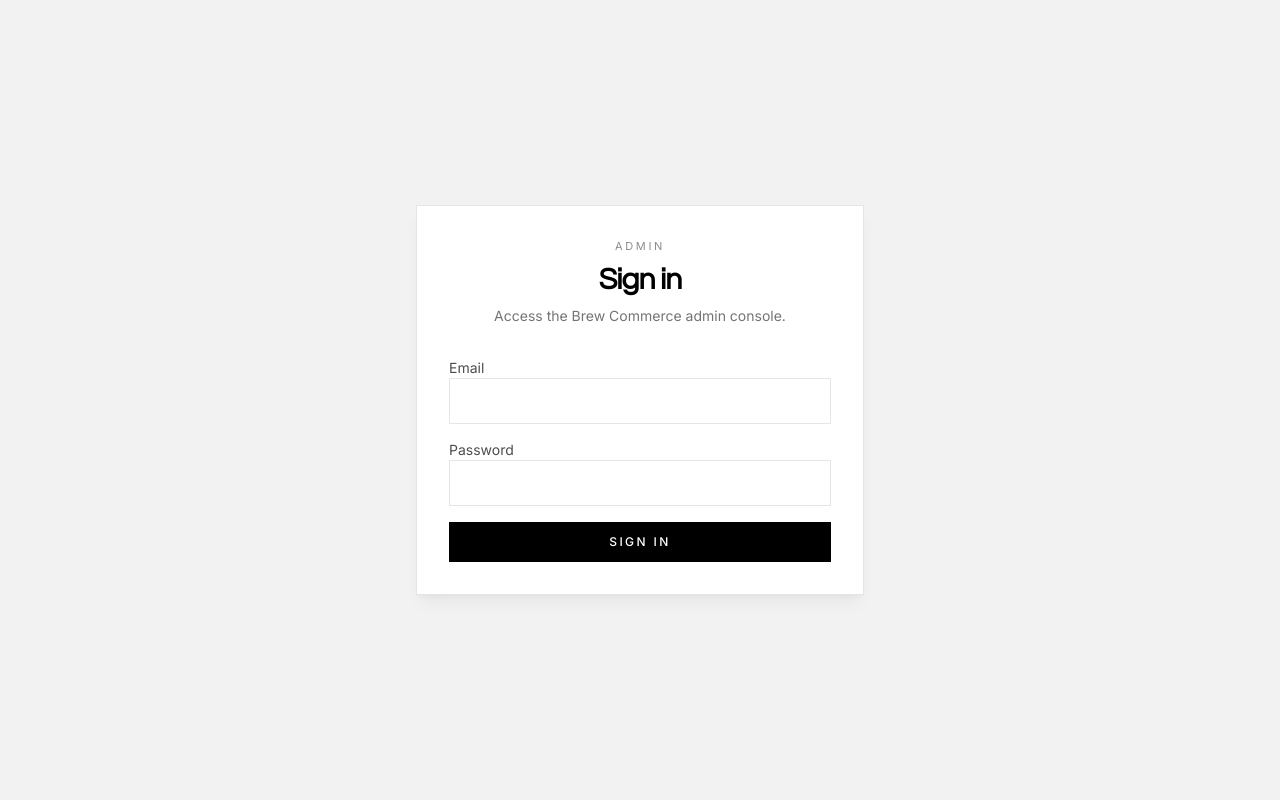
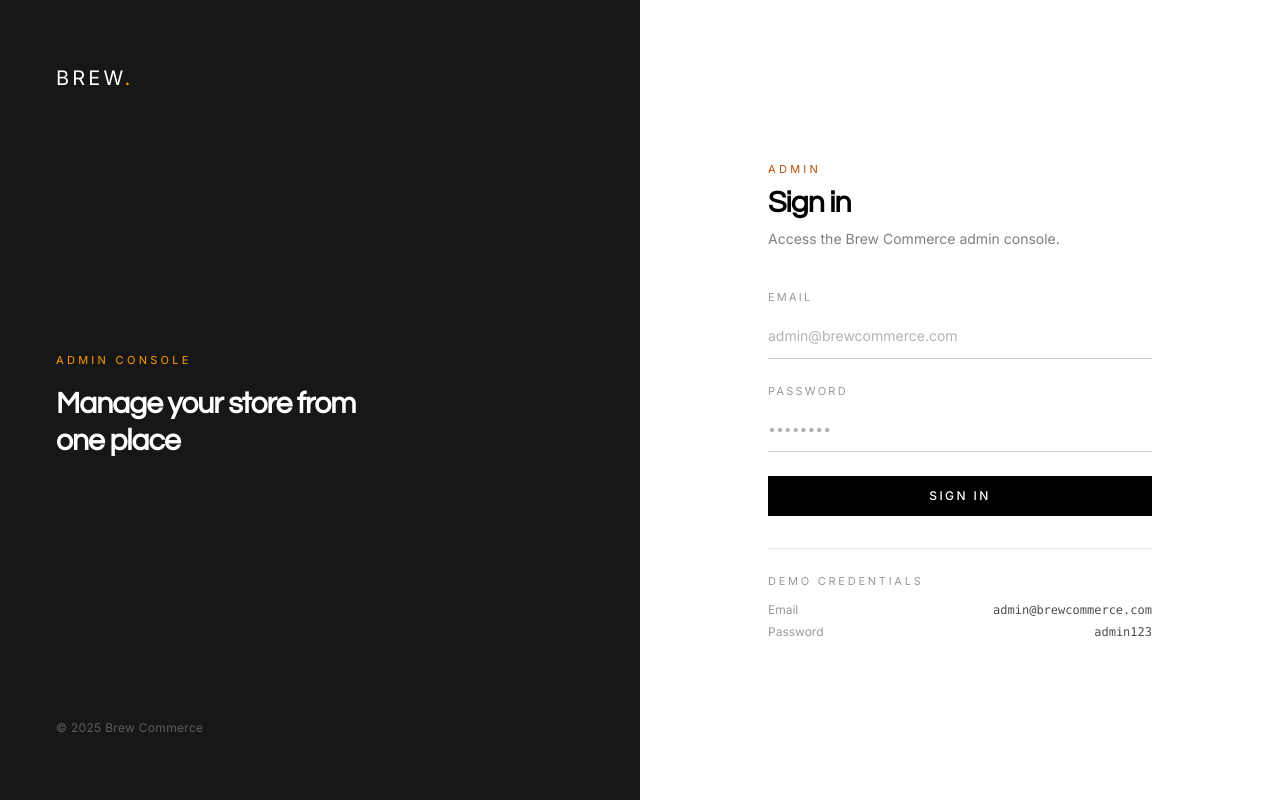
Before and after one commit to ThalitadosReis/brew-commerce, a Next.js app: page /admin-login in a window 1280 px wide. Built offline with nearby package versions, Linux system fonts and the light colour scheme.

Commit message:
redesign admin login with split panel and demo credentials

```diff
--- a/src/app/(admin)/admin-login/page.tsx
+++ b/src/app/(admin)/admin-login/page.tsx
@@ -2,8 +2,12 @@
 
 import { FormEvent, useState } from "react";
 import { useRouter } from "next/navigation";
+import { CircleNotchIcon } from "@phosphor-icons/react";
 
 import { useAuth } from "@/contexts/AuthContext";
+
+const inputClass =
+  "w-full bg-transparent border-b border-black/20 py-3 text-sm outline-none transition-colors focus:border-black placeholder:text-black/30";
 
 export default function AdminLogin() {
   const router = useRouter();
@@ -27,51 +31,103 @@
   };
 
   return (
-    <div className="mx-auto flex min-h-screen max-w-7xl items-center justify-center px-4 py-20 md:px-6">
-      <div className="w-full max-w-md border border-black/10 bg-white p-8 shadow-lg shadow-black/5">
-        <div className="mb-8 space-y-2 text-center">
-          <p className="text-[11px] uppercase tracking-[0.24em] text-black/45">
+    <div className="min-h-screen grid lg:grid-cols-2">
+      {/* Left — brand panel */}
+      <div className="hidden lg:flex flex-col justify-between bg-neutral-900 px-14 py-16">
+        <p className="text-xl uppercase tracking-[0.16em] text-white">
+          brew<span className="text-amber-500">.</span>
+        </p>
+        <div className="space-y-4">
+          <p className="text-[11px] uppercase tracking-[0.3em] text-amber-500">
+            Admin console
+          </p>
+          <h2 className="text-3xl font-semibold tracking-[-0.03em] text-white leading-tight max-w-xs">
+            Manage your store from one place
+          </h2>
+        </div>
+        <p className="text-xs text-white/30 tracking-wide">
+          © {new Date().getFullYear()} Brew Commerce
+        </p>
+      </div>
+
+      {/* Right — form */}
+      <div className="flex items-center justify-center px-6 py-16 bg-white">
+        <div className="w-full max-w-sm">
+          {/* Mobile brand */}
+          <p className="lg:hidden text-xl uppercase tracking-[0.16em] text-black mb-10">
+            brew<span className="text-amber-700">.</span>
+          </p>
+
+          <div className="mb-10 space-y-2">
+            <p className="text-[11px] uppercase tracking-[0.3em] text-amber-700">
               Admin
             </p>
             <h1 className="text-3xl font-semibold tracking-[-0.03em] text-black">
               Sign in
             </h1>
-          <p className="text-sm text-black/55">
+            <p className="text-sm text-black/50">
               Access the Brew Commerce admin console.
             </p>
           </div>
 
-        <form className="space-y-4" onSubmit={handleSubmit}>
-          <label className="block space-y-2 text-sm text-black/70">
-            <span>Email</span>
+          <form className="space-y-6" onSubmit={handleSubmit} noValidate>
+            <label className="block">
+              <span className="text-[11px] uppercase tracking-[0.2em] text-black/40 mb-2 block">
+                Email
+              </span>
               <input
                 type="email"
                 value={email}
-              onChange={(event) => setEmail(event.target.value)}
+                onChange={(e) => setEmail(e.target.value)}
+                placeholder="admin@brewcommerce.com"
                 required
-              className="w-full border border-black/10 px-4 py-3 text-sm text-black outline-none transition-colors focus:border-black/25"
+                className={inputClass}
               />
             </label>
 
-          <label className="block space-y-2 text-sm text-black/70">
-            <span>Password</span>
+            <label className="block">
+              <span className="text-[11px] uppercase tracking-[0.2em] text-black/40 mb-2 block">
+                Password
+              </span>
               <input
                 type="password"
                 value={password}
-              onChange={(event) => setPassword(event.target.value)}
+                onChange={(e) => setPassword(e.target.value)}
+                placeholder="••••••••"
                 required
-              className="w-full border border-black/10 px-4 py-3 text-sm text-black outline-none transition-colors focus:border-black/25"
+                className={inputClass}
               />
             </label>
 
             <button
               type="submit"
               disabled={submitting}
-            className="w-full bg-black px-4 py-3 text-xs font-medium uppercase tracking-[0.2em] text-white transition-colors hover:bg-black/85 disabled:opacity-50"
+              className="flex w-full items-center justify-center gap-2 bg-black px-4 py-3 text-xs font-medium uppercase tracking-[0.2em] text-white transition-colors hover:bg-black/85 disabled:opacity-50"
             >
+              {submitting && (
+                <CircleNotchIcon className="w-4 h-4 animate-spin" weight="bold" />
+              )}
               {submitting ? "Signing in..." : "Sign in"}
             </button>
           </form>
+
+          {/* Demo credentials */}
+          <div className="mt-8 border-t border-black/10 pt-6 space-y-3">
+            <p className="text-[11px] uppercase tracking-[0.25em] text-black/40">
+              Demo credentials
+            </p>
+            <div className="space-y-1.5">
+              <div className="flex items-center justify-between">
+                <span className="text-xs text-black/40">Email</span>
+                <span className="text-xs font-mono text-black/70">admin@brewcommerce.com</span>
+              </div>
+              <div className="flex items-center justify-between">
+                <span className="text-xs text-black/40">Password</span>
+                <span className="text-xs font-mono text-black/70">admin123</span>
+              </div>
+            </div>
+          </div>
+        </div>
       </div>
     </div>
   );
--- a/src/app/(admin)/layout.tsx
+++ b/src/app/(admin)/layout.tsx
@@ -28,7 +28,7 @@
   return (
     <AuthProvider verifyOnMount={!isAdminLogin}>
       {isAdminLogin ? (
-        <div className="min-h-screen bg-black/5">{children}</div>
+        <div className="min-h-screen">{children}</div>
       ) : (
         <AdminConsoleNav activeTab={activeTab}>{children}</AdminConsoleNav>
       )}
```
Lines whose indentation alone changed are shown as unchanged.
